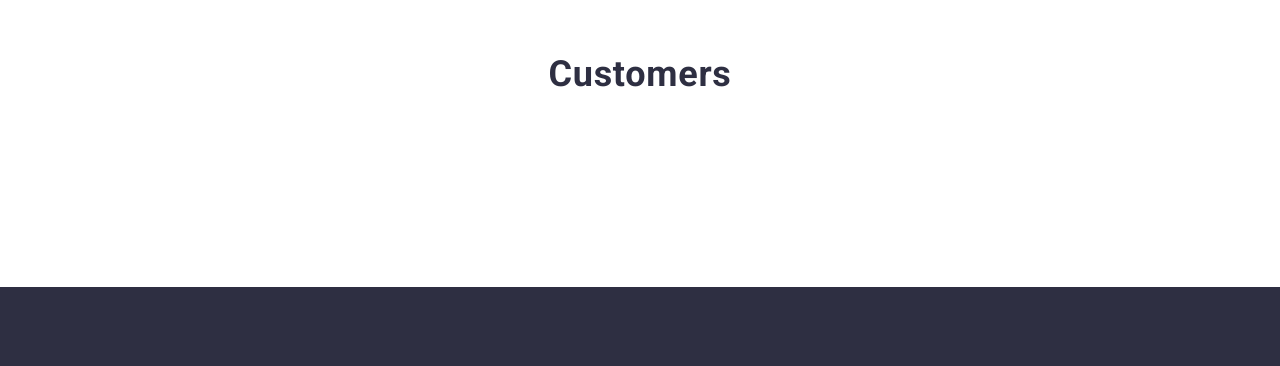
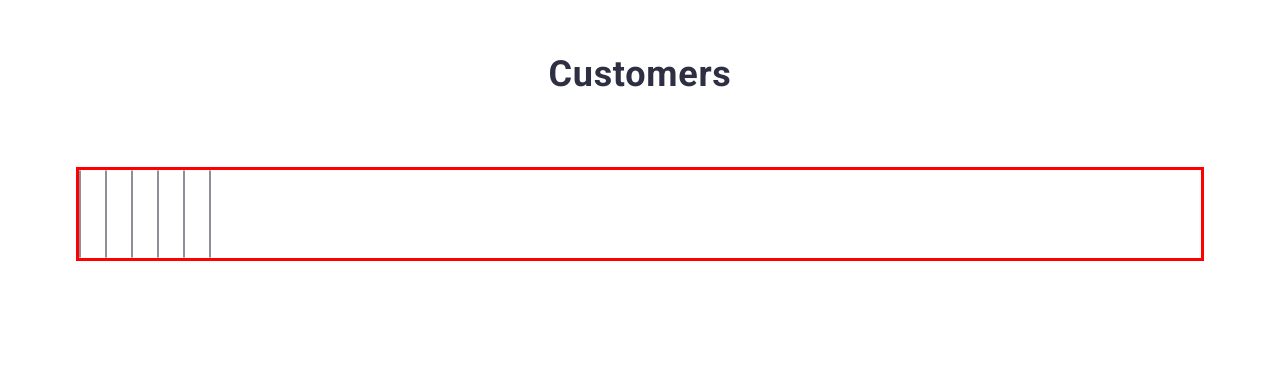
Before and after one commit to ValeriaLomaka/goit-markup-hw-04, a plain HTML site: page index.html in a window 1280 px wide. Shown: the part 2422-2788 px from the top of the page. Drawn offline with nearby package versions, Linux system fonts and the light colour scheme.

Commit message:
Update styles.css

```diff
--- a/css/styles.css
+++ b/css/styles.css
@@ -365,7 +365,7 @@ margin-top: var(--card-set-gap);
 margin-bottom: 24px;
 
 }
-
+/*CLIENTS*/
 .section-clients{
   padding-top: 130px;
   padding-bottom: 120px;
@@ -373,16 +373,23 @@ margin-bottom: 24px;
 }
 
 .clients-list{
-
+display: flex;
+gap: 24px;
+border: 3px solid red;
 
 }
 
 .clients-item{
-
+width: calc((100%-120px)/6);
+height: 88px;
 }
 
 .clients-link{
-
+width: 100%;
+height: 100%;
+border: 1px solid #8E8F99;
+display: block;
+border-radius: 4px;
 }
 
 
@@ -397,7 +404,9 @@ margin-bottom: 24px;
   width: 40px;
   height: 40px;
 }
-.section-soc-link {
+
+
+.section-soc-link{
      width: 100%;
     height: 100%;
     background-color: var(--accent-color);
```
Lines whose indentation alone changed are shown as unchanged.
